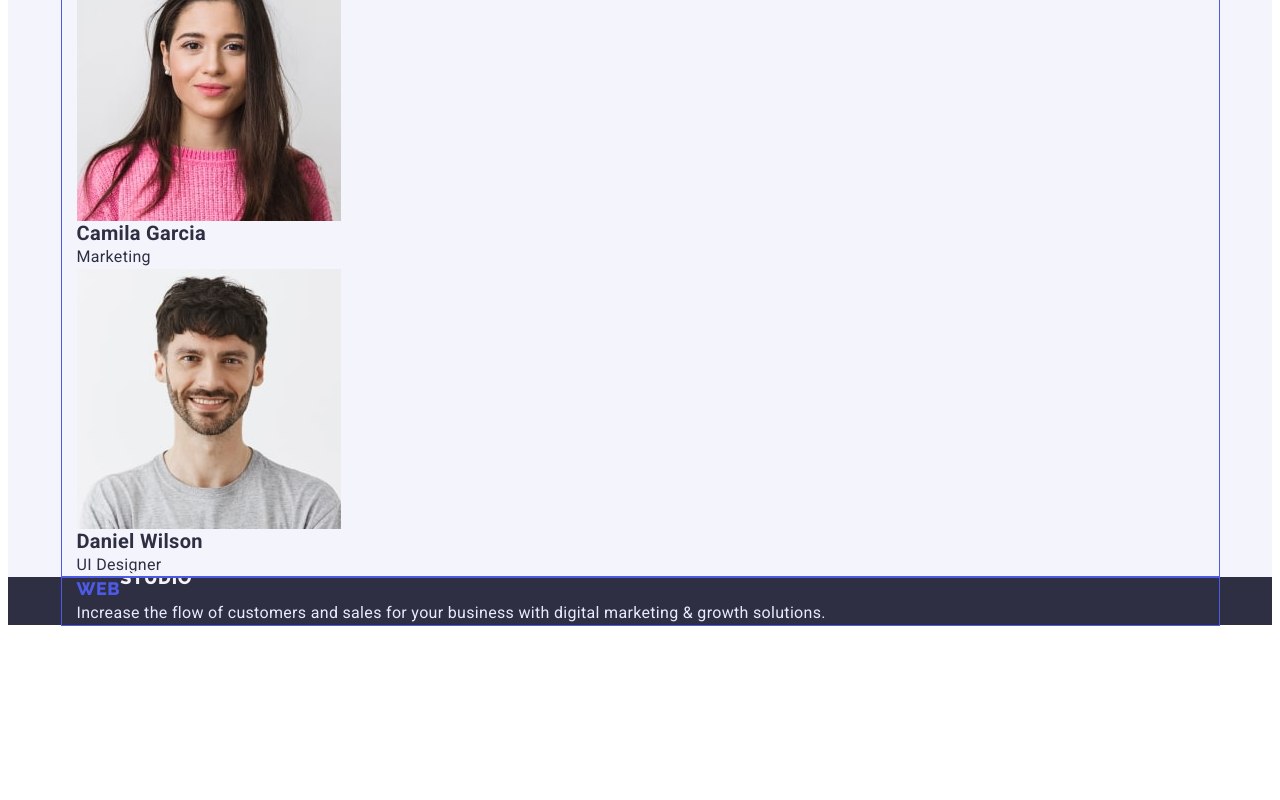
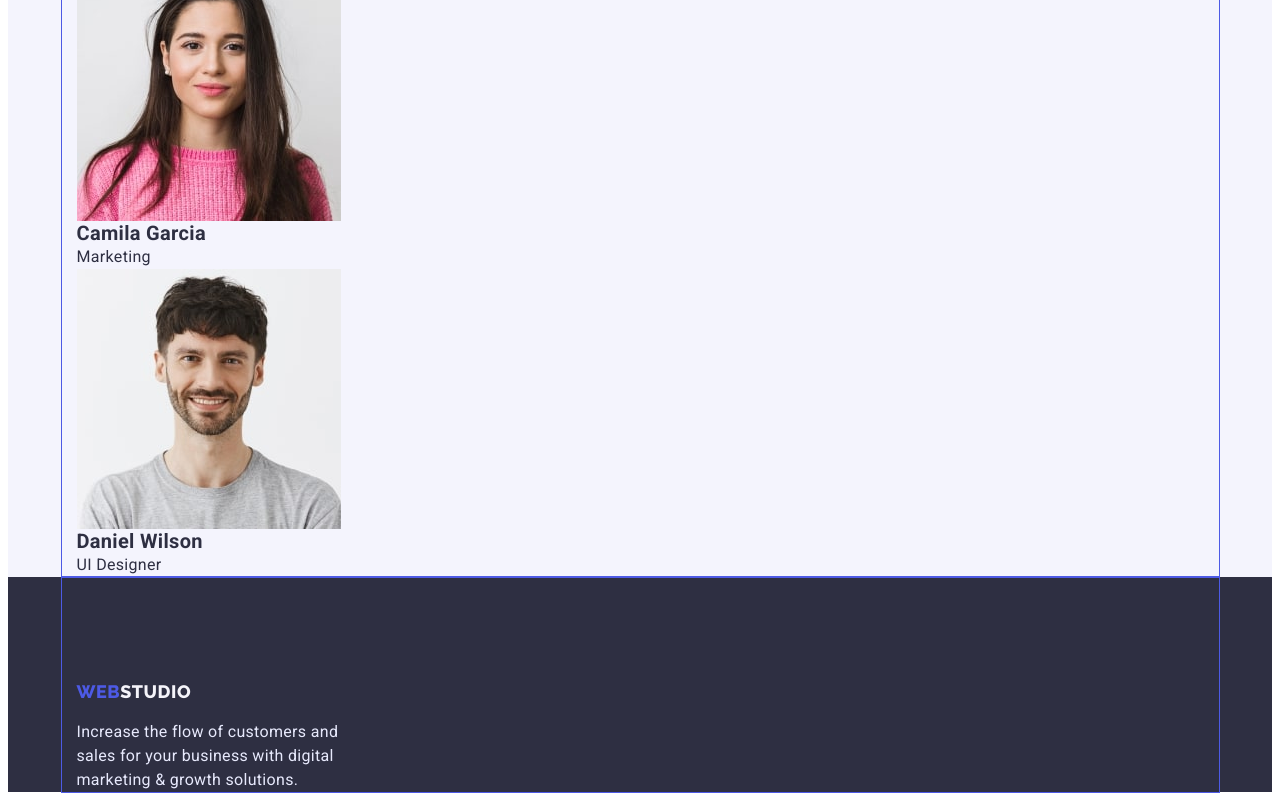
Before and after one commit to Sukharieva/goit-markup-hw-03, a plain HTML site: page index.html in a window 1280 px wide. Shown: the part 1991-2791 px from the top of the page. Before the commit the page ends 2624 px from the top, so only its background shows below. Drawn offline with Linux system fonts and the light colour scheme.

Commit message:
17.27 footer

```diff
--- a/css/styles.css
+++ b/css/styles.css
@@ -72,7 +72,11 @@ padding-right: 160px;
 .header-container {
 display: flex;
 }
-
+.logo-link {
+    display: flex;
+        margin-right: auto;
+        align-items: center;
+}
 .heder-logo {
 font-family: "Raleway";
     font-weight: 700;
@@ -191,16 +195,26 @@ align-items: center;
 }
 .footer-logo {
     font-family: 'Raleway';
-    font-style: normal;
-    font-weight: 800;
+    font-weight: 700;
     font-size: 18px;
-    line-height: 1.33px;
-    letter-spacing: 0.04em;
+    line-height: 1.33;
+    letter-spacing: 0.03em;
     color: var(--footer-logo);
+    text-transform: uppercase;
     display: flex;
 }
+
 .footer-text{
 color: #E7E9FC;
+width: 264px;
+margin-top: 16px;
+}
+
+.footer-logo-text {
+    margin-left: 0;
+    padding-left: 0;
+    padding-top: 103px;
+
 }
 
 /*---------Portfolio---------*/
--- a/index.html
+++ b/index.html
@@ -19,7 +19,7 @@
     <header class="header">
       <div class="container header-container">
         <nav class="heder-navigation">
-          <div class="heder-logo-link">
+          <div class="logo-link">
             <a class="logo link" href="./index.html">
               web <span class="heder-logo">studio</span>
             </a>
@@ -138,7 +138,12 @@
               <p class="team-text">Marketing</p>
             </li>
             <li class="team-list-item">
-            <img src="./images/UIDes.jpg" alt="curly-haired boy smiling" width="264" height="260" />
+              <img
+                src="./images/UIDes.jpg"
+                alt="curly-haired boy smiling"
+                width="264"
+                height="260"
+              />
               <h3 class="team-title title-h3">Daniel Wilson</h3>
               <p class="team-text">UI Designer</p>
             </li>
@@ -149,12 +154,16 @@
     <!--footer-->
     <footer class="footer">
       <div class="container">
-      <a class="logo link" href="./index.html"> WEB <span class="footer-logo">STUDIO</span> </a>
+        <div class="footer-logo-text">
+        <div class="logo-link ">
+          <a class="logo link" href="./index.html"> Web <span class="footer-logo">Studio</span> </a>
+        </div>
         <p class="footer-text">
           Increase the flow of customers and sales for your business with digital marketing & growth
           solutions.
         </p>
         </div>
+      </div>
     </footer>
   </body>
 </html>
```
Lines whose indentation alone changed are shown as unchanged.
